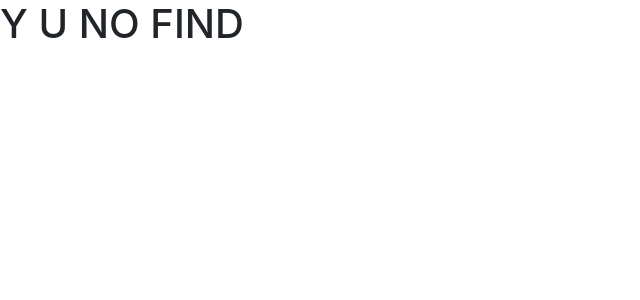
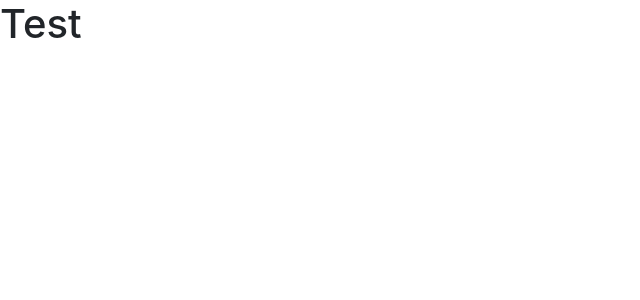
Before and after one commit to team-free-money/team-free-money-cs, a React (Create React App) app in the folder frontend/: page /scholarshipapproval in a window 1280 px wide. Shown: the top 300 px of the page, without its empty margins (0-640 px from the left). Built offline with nearby package versions, Linux system fonts and the light colour scheme.

Commit message:
started scholarship-approval

```diff
--- a/frontend/src/ui/App.js
+++ b/frontend/src/ui/App.js
@@ -3,13 +3,15 @@ import { Route, Switch } from 'react-router'
 import { Home } from './Home'
 import { FourOhFour } from './FourOhFour'
 import React from 'react'
+import {ScholarshipApproval} from "./Scholarship-Approval";
 
 export const App = () => (
     <>
         <BrowserRouter>
             <Switch>
                 <Route exact path='/' component={Home} />
-                <Route component={FourOhFour} />
+                <Route exact path='/scholarshipapproval' component={ScholarshipApproval} />
+                <Route exact path='/fourohfour' component={FourOhFour} />
             </Switch>
         </BrowserRouter>
 
--- /dev/null
+++ b/frontend/src/ui/Scholarship-Approval.js
@@ -0,0 +1,9 @@
+import React from "react"
+
+export const ScholarshipApproval = () => {
+    return (
+        <>
+            <h1>Test</h1>
+        </>
+    )
+}
```
